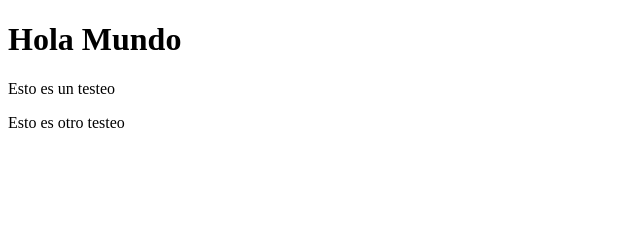
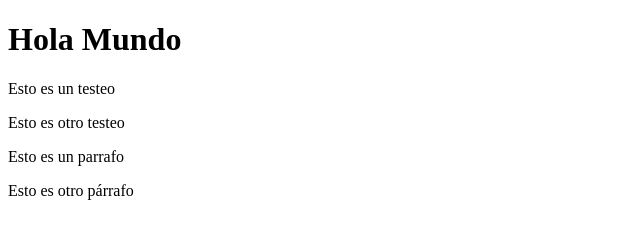
Before and after one commit to daver1984/myapp, a plain HTML site: page index.html in a window 1280 px wide. Shown: the whole page, without its empty margins (0-640 px from the left). Drawn offline with Linux system fonts and the light colour scheme.

Commit message:
Se crean lineas en index.tml y un note.txt para testeo

```diff
--- a/index.html
+++ b/index.html
@@ -7,5 +7,7 @@
     <h1>Hola Mundo</h1>
     <p>Esto es un testeo</p>
     <p>Esto es otro testeo</p>
+    <p>Esto es un parrafo</p>
+    <p>Esto es otro párrafo</p>
 </body>
 </html>
```
Also changed, not shown: note.txt (added).
